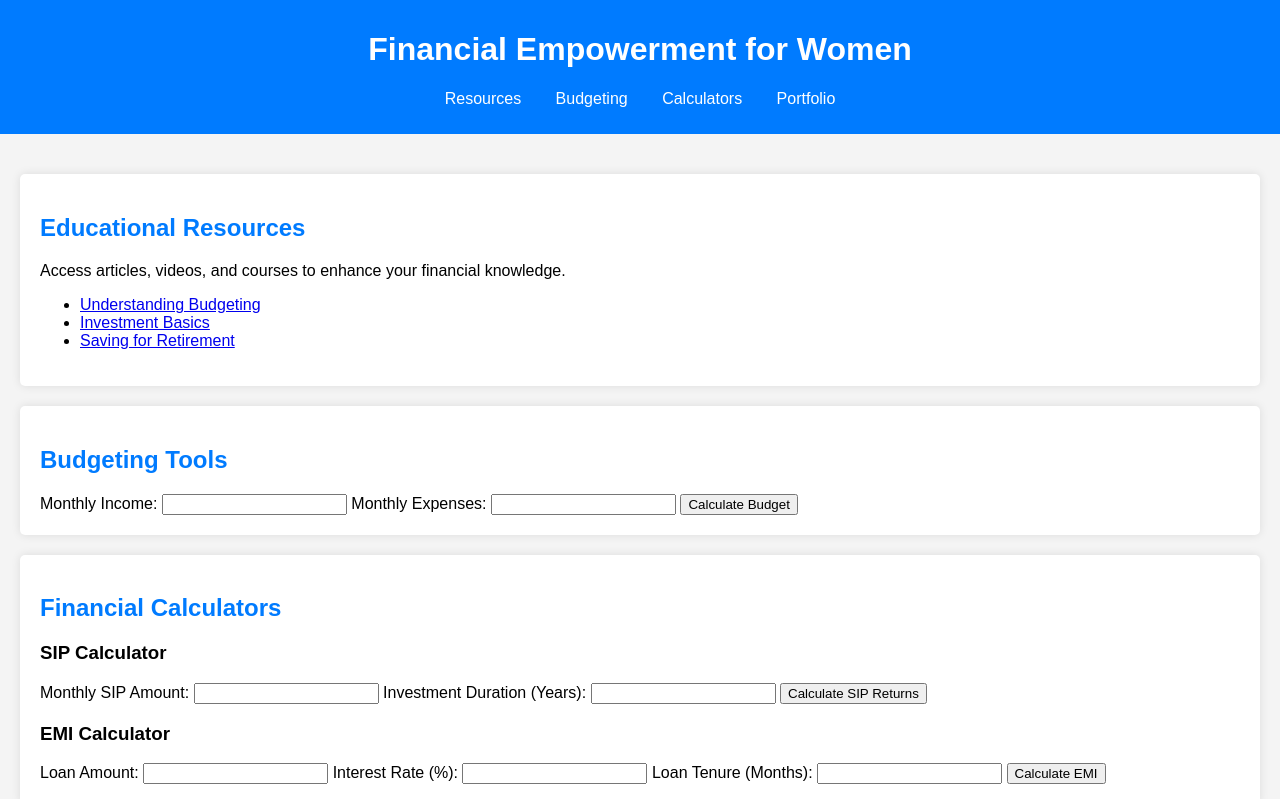
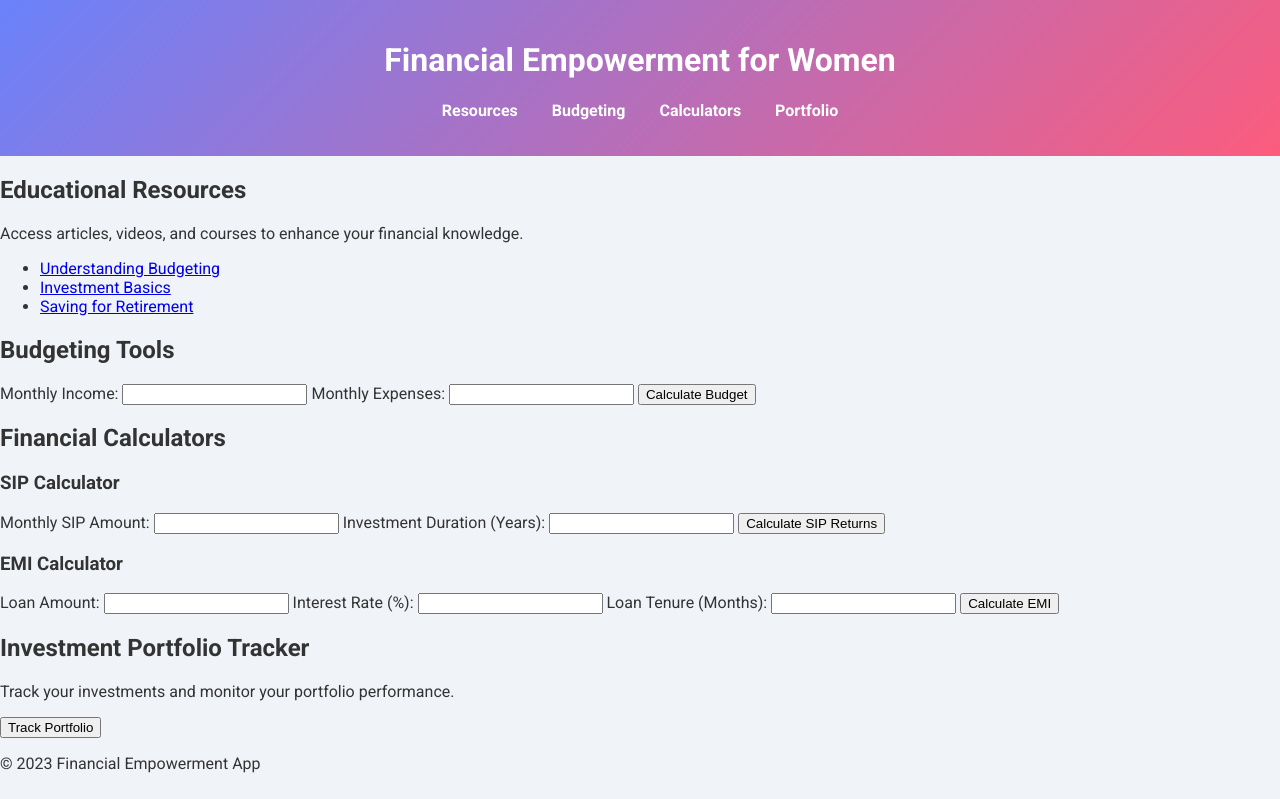
Before and after one commit to RutujaWaghire/Wealthwise, a plain HTML site: page index.html in a window 1280 px wide. Shown: the top 799 px of the page. Drawn offline with Linux system fonts and the light colour scheme; a script that the page names is missing.

Commit message:
styles.css

```diff
--- a/styles.css
+++ b/styles.css
@@ -1,14 +1,19 @@
+* {
+    box-sizing: border-box;
+}
+
 body {
-    font-family: Arial, sans-serif;
+    font-family: 'Roboto', sans-serif;
     margin: 0;
     padding: 0;
-    background-color: #f4f4f4;
+    background-color: #f0f4f8;
+    color: #333;
 }
 
 header {
-    background: #007bff;
+    background: linear-gradient(135deg, #6a82fb, #fc5c7d);
     color: #fff;
-    padding: 10px 0;
+    padding: 20px 0;
     text-align: center;
 }
 
@@ -25,23 +30,9 @@ nav ul li {
 nav ul li a {
     color: #fff;
     text-decoration: none;
+    font-weight: bold;
+    transition: color 0.3s;
 }
 
-main {
-    padding: 20px;
-}
-
-section {
-    background: #fff;
-    margin: 20px 0;
-    padding: 20px;
-    border-radius: 5px;
-    box-shadow: 0 0 10px rgba(0, 0, 0, 0.1);
-}
-
-h2 {
-    color: #007bff;
-}
-
-footer {
-    text-align:
+nav ul li a:hover {
+    color: #fc5
```
